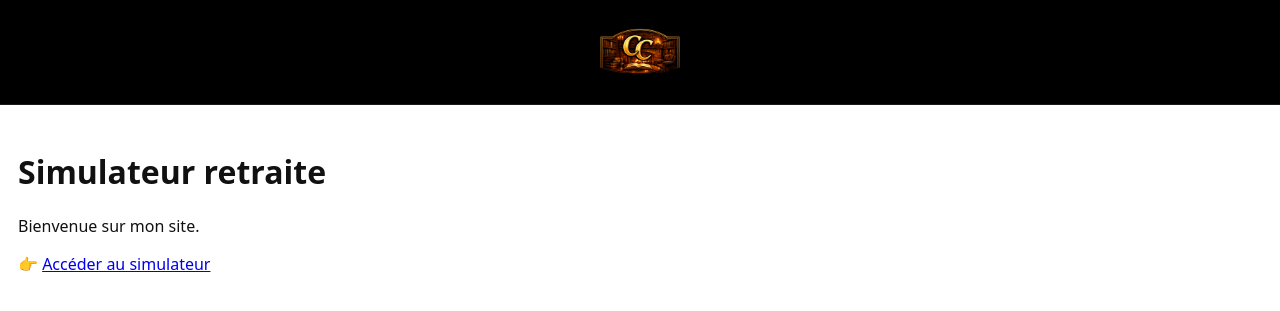
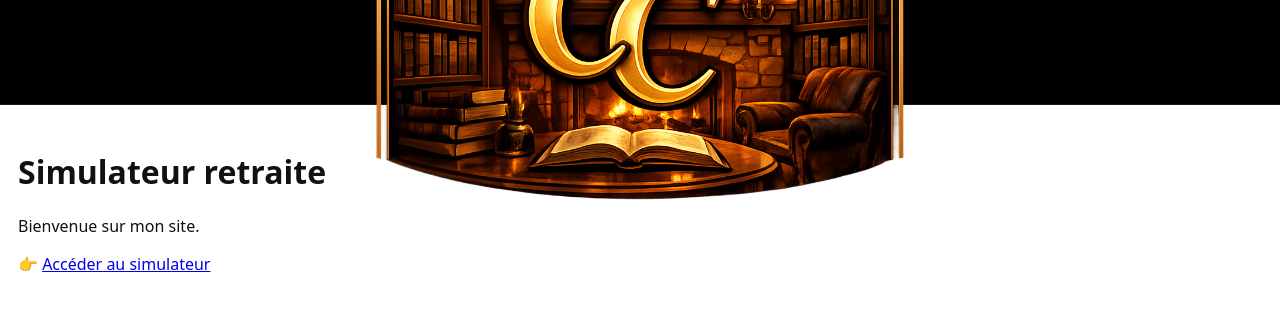
Before and after one commit to Romain-Borie/bibliotheque_CC.com, a Jekyll site: the page built from index.md, in a window 1280 px wide. Shown: the top 311 px of the page. Built offline with Jekyll 4.4.1, drawn with Linux system fonts in a browser that asks for light colours.

Commit message:
Update site.css

```diff
--- a/assets/css/site.css
+++ b/assets/css/site.css
@@ -12,7 +12,7 @@ header.topbar .topbar-inner {
 }
 
 header.topbar .brand-img {
-  height: 90px;                   /* >>> TAILLE DU LOGO ICI <<< */
+  height: 600px;                   /* >>> TAILLE DU LOGO ICI <<< */
   width: auto; display: block; object-fit: contain;
   max-width: min(92vw, 1100px);
 }
```
